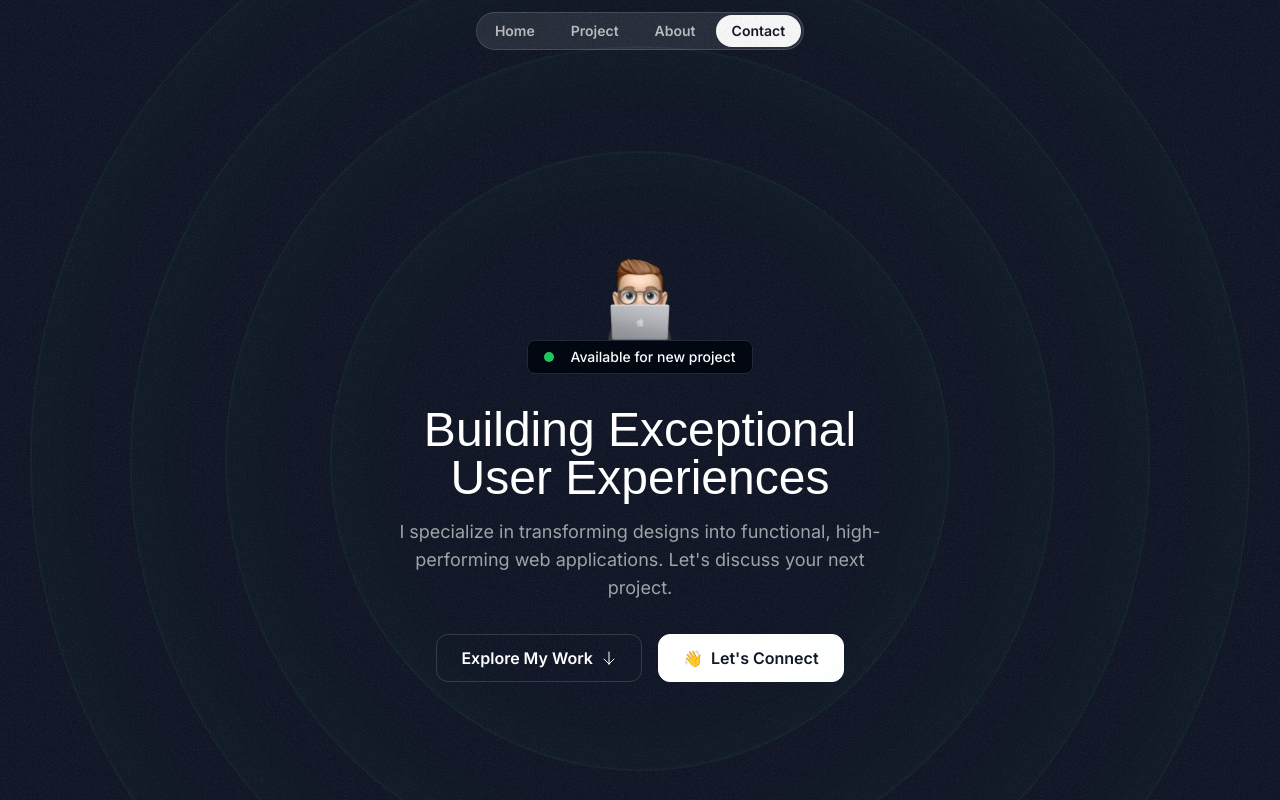
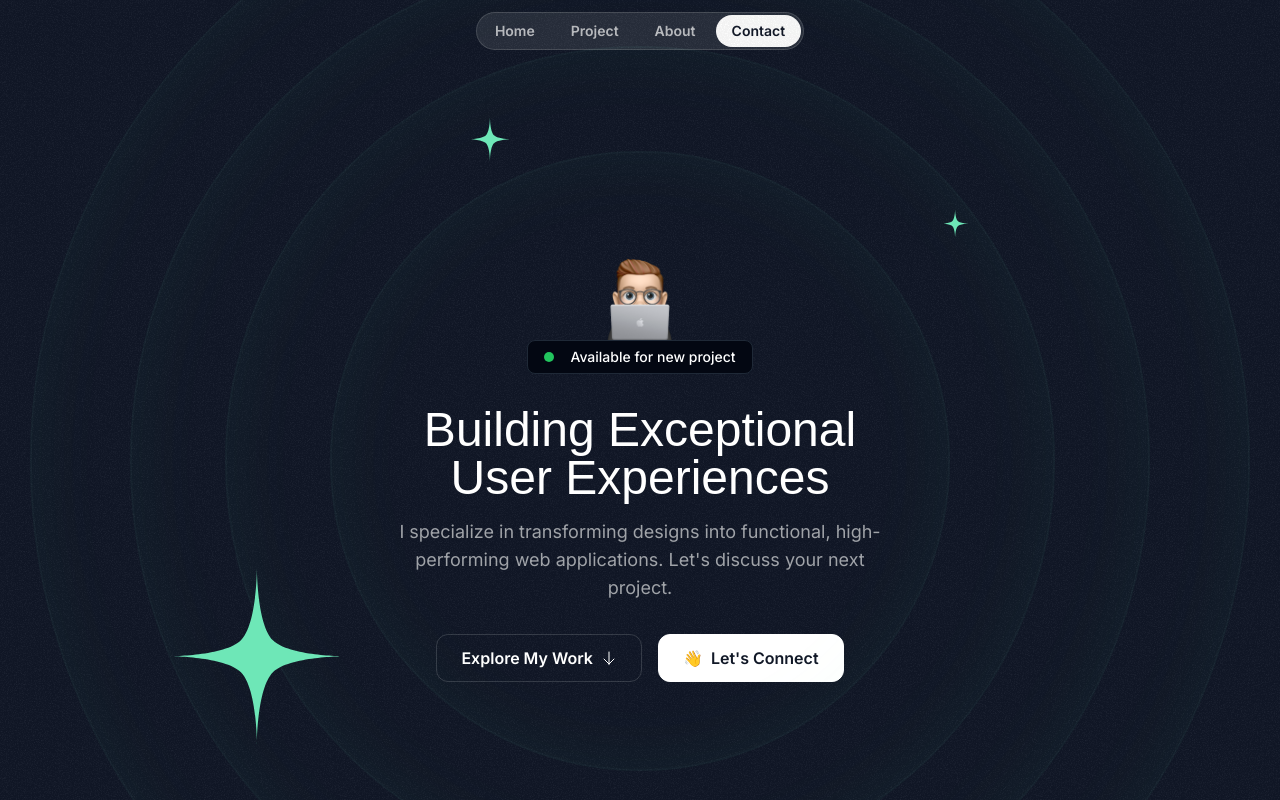
Before and after one commit to humayun0712/Glimpse-of-My-World, a Next.js app: page / in a window 1280 px wide. Shown: the top 800 px of the page. Built offline with nearby package versions, Linux system fonts and the light colour scheme; a web font is replaced by a local one.

Commit message:
Added stars

```diff
--- /dev/null
+++ b/src/components/HeroOrbit.tsx
@@ -0,0 +1,32 @@
+import { PropsWithChildren } from 'react';
+
+const HeroOrbit = ({
+  children,
+  size,
+  rotation,
+}: PropsWithChildren<{ size: number; rotation: number }>) => {
+  return (
+    // Stars
+    <div className="absolute left-1/2 top-1/2 -translate-x-1/2 -translate-y-1/2">
+      <div
+        className=""
+        style={{
+          height: `${size}px`,
+          width: `${size}px`,
+          transform: `rotate(${rotation}deg)`,
+        }}
+      >
+        <div
+          className="inline-flex"
+          style={{
+            transform: `rotate(${rotation * -1}deg)`,
+          }}
+        >
+          {children}
+        </div>
+      </div>
+    </div>
+  );
+};
+
+export default HeroOrbit;
--- a/src/sections/Hero.tsx
+++ b/src/sections/Hero.tsx
@@ -1,6 +1,8 @@
 import ArrowDown from '@/assets/icons/arrow-down.svg';
+import StarIcon from '@/assets/icons/star.svg';
 import grainImage from '@/assets/images/grain.jpg';
-import memoji from '@/assets/images/memoji-computer.png';
+import memojiImage from '@/assets/images/memoji-computer.png';
+import HeroOrbit from '@/components/HeroOrbit';
 import Image from 'next/image';
 
 export const HeroSection = () => {
@@ -12,17 +14,32 @@ export const HeroSection = () => {
           backgroundImage: `url(${grainImage.src})`,
         }}
       ></div>
+
       {/* Ringa Ringa Rings */}
       <div className="size-[620px] hero-ring"></div>
       <div className="size-[830px] hero-ring"></div>
       <div className="size-[1020px] hero-ring"></div>
       <div className="size-[1220px] hero-ring"></div>
+
+      {/* Stars orbiting my hero section */}
+      <HeroOrbit size={800} rotation={-72}>
+        <StarIcon className="size-48 text-emerald-300" />
+      </HeroOrbit>
+
+      <HeroOrbit size={550} rotation={20}>
+        <StarIcon className="size-12 text-emerald-300" />
+      </HeroOrbit>
+
+      <HeroOrbit size={590} rotation={98}>
+        <StarIcon className="size-8 text-emerald-300" />
+      </HeroOrbit>
+
       <div className="container">
         {/* Container for the Image */}
         <div className="flex flex-col items-center">
           <Image
             className="size-[100px]"
-            src={memoji}
+            src={memojiImage}
             alt="Person Looking at the laptop"
           />
           <div className="bg-gray-950 border border-gray-800 py-1.5 px-4 inline-flex items-center gap-4 rounded-lg">
```
